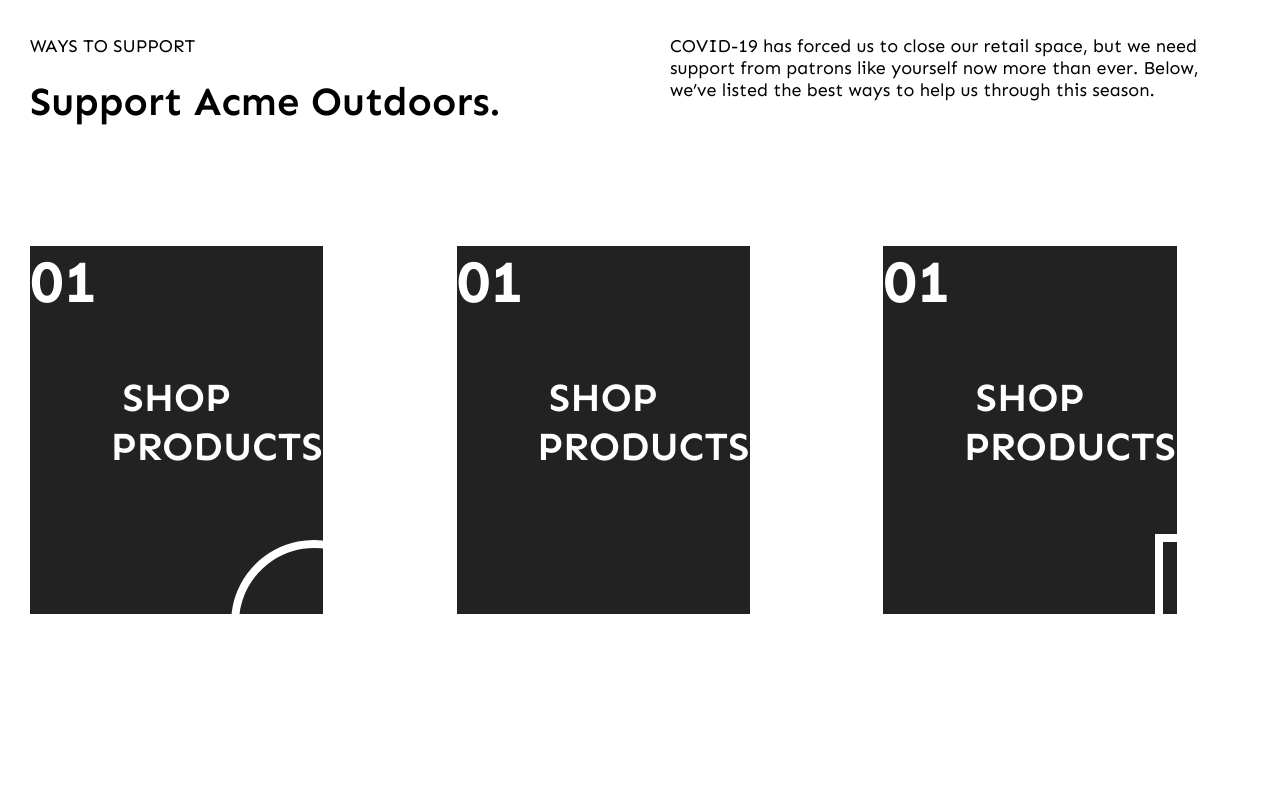
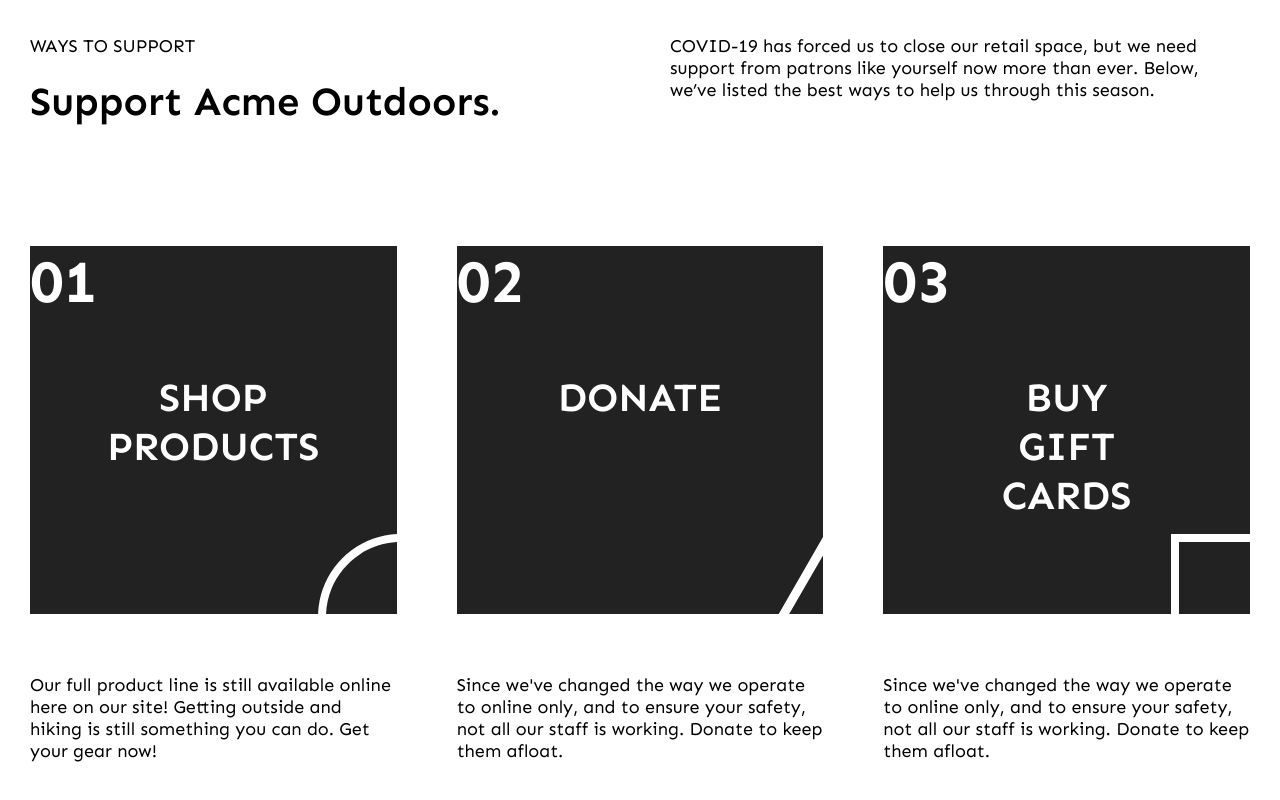
Before and after one commit to sauliusss/biznus_template, a website: page index.html in a window 1280 px wide. Shown: the part 770-1570 px from the top of the page. Before the commit the page ends 1498 px from the top, so only its background shows below. Drawn offline with Linux system fonts and the light colour scheme.

Commit message:
add some support text

```diff
--- a/css/base/base.css
+++ b/css/base/base.css
@@ -70,7 +70,7 @@
 
 .card-bg {
   background-color: var(--color-black);
-  width: 80%;
+  overflow: hidden;
   height: 23em;
   position: relative;
 }
@@ -84,28 +84,23 @@
   flex-wrap: wrap;
   text-align: center;
   justify-content: center;
-
   align-items: center;
 }
 
 .card-title .text-bigger {
+  display: flex;
+  justify-content: center;
+  align-items: center;
   font-size: 40px;
   font-weight: 600;
   color: #fff;
 }
 
-.card img {
-  max-width: 100%;
-  vertical-align: middle;
-  display: inline-block;
-}
-
 .circle {
   position: absolute;
-  left: auto;
-  top: auto;
-  right: -25%;
-  bottom: -25%;
+  top: 18em;
+  left: 18em;
+  overflow: hidden;
 }
 
 .triangle {
@@ -119,3 +114,8 @@
   top: 18em;
   left: 17em;
 }
+
+.card .p-text {
+  margin-top: 60px;
+  width: 100%;
+}
--- a/css/base/layout.css
+++ b/css/base/layout.css
@@ -145,6 +145,21 @@
     --half-gap: 15px;
   }
 
+  .circle {
+    top: 18em;
+    left: 27em;
+  }
+
+  .triangle {
+    top: 18em;
+    left: 25em;
+  }
+
+  .square {
+    top: 18em;
+    left: 27em;
+  }
+
   .hidden-sm {
     display: none !important;
   }
@@ -237,6 +252,21 @@
   :root {
     --width: 100%;
     --half-gap: 20px;
+  }
+
+  .circle {
+    top: 18em;
+    left: 52em;
+  }
+
+  .triangle {
+    top: 18em;
+    left: 52em;
+  }
+
+  .square {
+    top: 18em;
+    left: 52em;
   }
 
   .hidden-md {
@@ -333,6 +363,21 @@
     --half-gap: 25px;
   }
 
+  .circle {
+    top: 18em;
+    left: 15em;
+  }
+
+  .triangle {
+    top: 18em;
+    left: 12em;
+  }
+
+  .square {
+    top: 18em;
+    left: 15em;
+  }
+
   .hidden-lg {
     display: none !important;
   }
@@ -425,6 +470,21 @@
   :root {
     --width: 100%;
     --half-gap: 30px;
+  }
+
+  .circle {
+    top: 18em;
+    left: 18em;
+  }
+
+  .triangle {
+    top: 18em;
+    left: 18em;
+  }
+
+  .square {
+    top: 18em;
+    left: 18em;
   }
 
   .hidden-xl {
@@ -524,6 +584,21 @@
     width: 45%;
   }
 
+  .circle {
+    top: 18em;
+    left: 25em;
+  }
+
+  .triangle {
+    top: 18em;
+    left: 25em;
+  }
+
+  .square {
+    top: 18em;
+    left: 25em;
+  }
+
   .hidden-xxl {
     display: none !important;
   }
--- a/index.html
+++ b/index.html
@@ -64,7 +64,7 @@
           </div>
         </div>
         <div class="row card">
-          <div class="col-4">
+          <div class="col-xxl-4 col-xl-4 col-lg-4 col-md-12 col-sm-12">
             <div class="card-body">
               <div class="card-bg">
                 <div class="card-number">
@@ -75,32 +75,35 @@
                 </div>
                 <img class="circle" src="./img/support pic1.svg" alt="pic1" />
               </div>
+              <p class="p-text">Our full product line is still available online here on our site! Getting outside and hiking is still something you can do. Get your gear now!</p>
             </div>
           </div>
-          <div class="col-4">
+          <div class="col-xxl-4 col-xl-4 col-lg-4 col-md-12 col-sm-12">
             <div class="card">
               <div class="card-bg">
                 <div class="card-number">
-                  <h2 class="text-bigger">01</h2>
+                  <h2 class="text-bigger">02</h2>
                 </div>
                 <div class="card-title">
-                  <p class="text-bigger">SHOP PRODUCTS</p>
+                  <p class="text-bigger">DONATE</p>
                 </div>
                 <img class="triangle" src="./img/support pic2.svg" alt="pic2" />
               </div>
+              <p class="p-text">Since we've changed the way we operate to online only, and to ensure your safety, not all our staff is working. Donate to keep them afloat.</p>
             </div>
           </div>
-          <div class="col-4">
+          <div class="col-xxl-4 col-xl-4 col-lg-4 col-md-12 col-sm-12">
             <div class="card-body">
               <div class="card-bg">
                 <div class="card-number">
-                  <h2 class="text-bigger">01</h2>
+                  <h2 class="text-bigger">03</h2>
                 </div>
                 <div class="card-title">
-                  <p class="text-bigger">SHOP PRODUCTS</p>
+                  <p class="text-bigger">BUY GIFT CARDS</p>
                 </div>
                 <img class="square" src="./img/support pic3.svg" alt="pic3" />
               </div>
+              <p class="p-text">Since we've changed the way we operate to online only, and to ensure your safety, not all our staff is working. Donate to keep them afloat.</p>
             </div>
           </div>
         </div>
```
